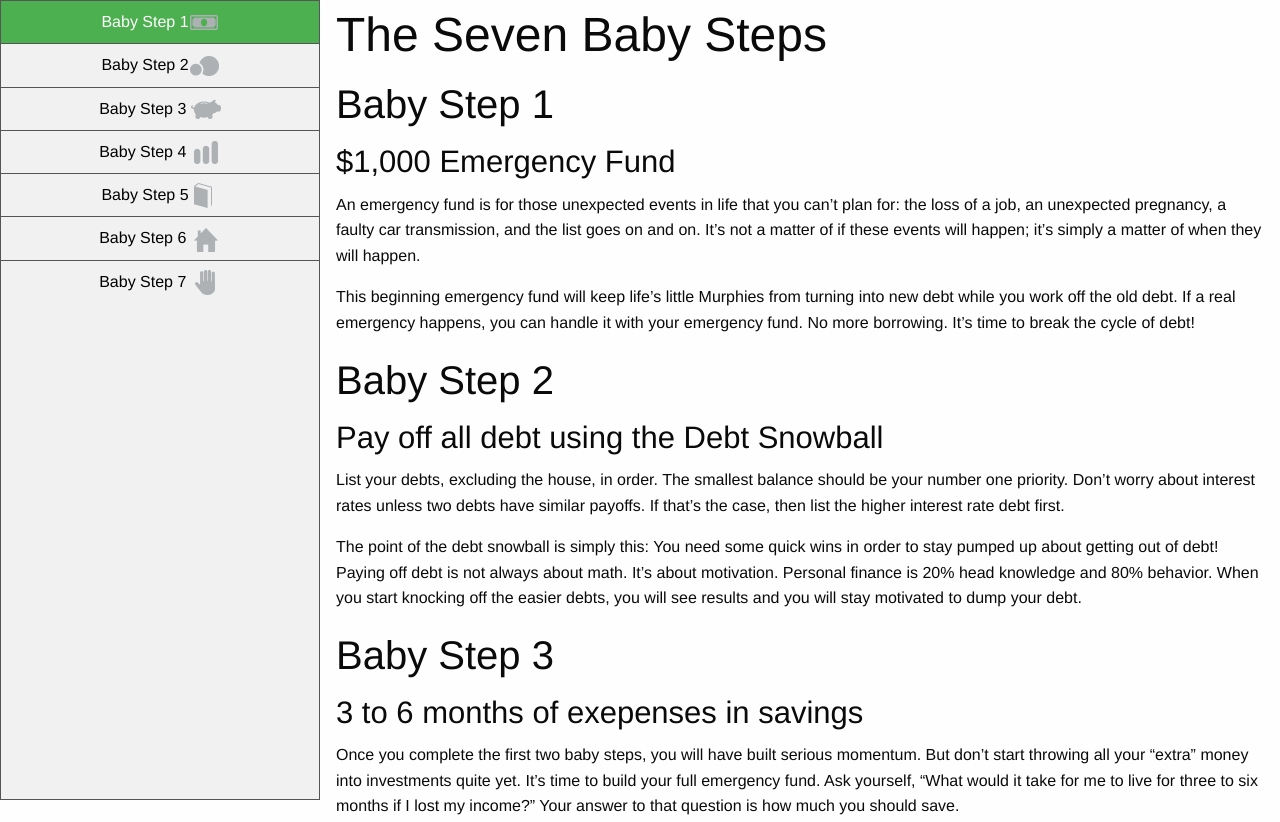
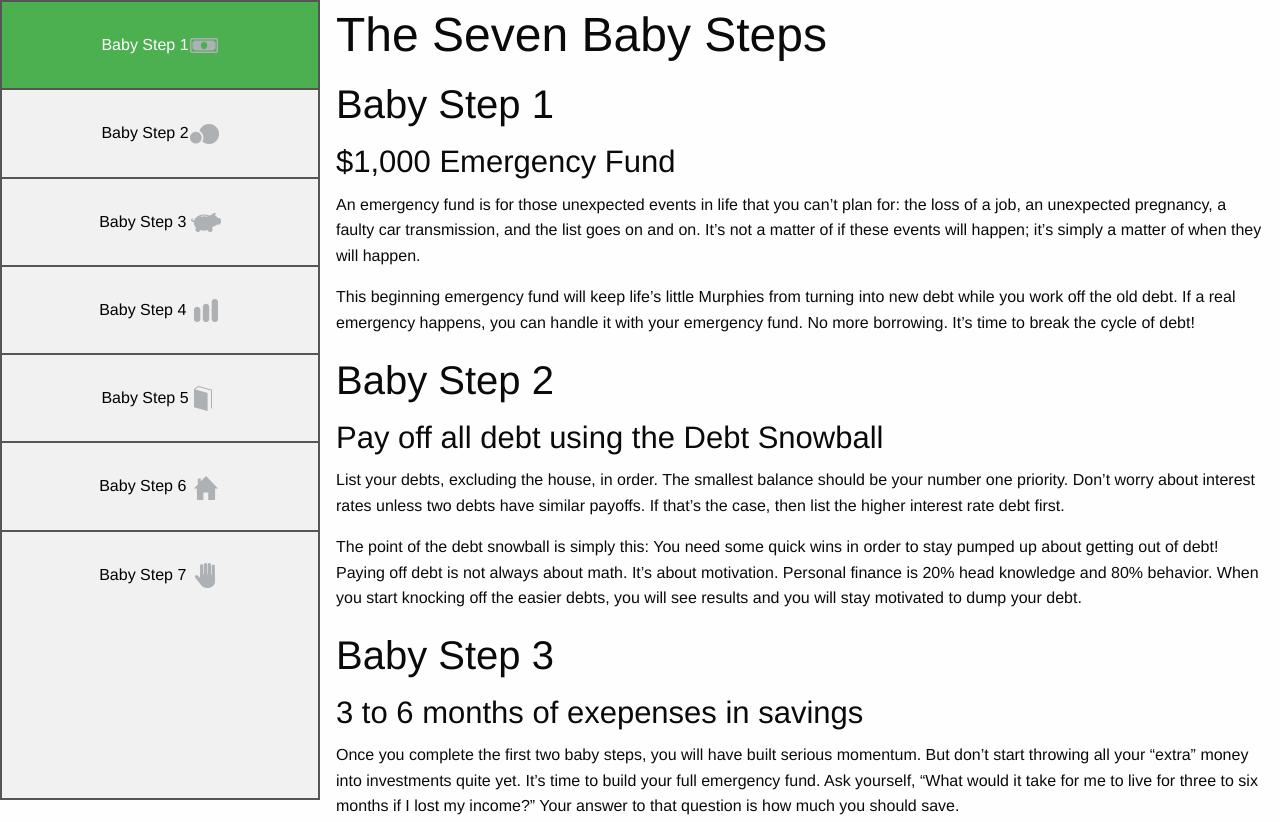
Before and after one commit to orchardsonbett/transition1, a plain HTML site: page index.html in a window 1280 px wide. Shown: the top 822 px of the page. Drawn offline with Linux system fonts and the light colour scheme.

Commit message:
css update

```diff
--- a/css/app.css
+++ b/css/app.css
@@ -14,7 +14,7 @@ ul {
 li a {
     display: block;
     color: #000;
-    padding: 8px 16px;
+    padding: 30px 26px;
     text-decoration: none;
 }
 
@@ -29,11 +29,11 @@ li a:hover {
     color: white;
 }
 ul {
-    border: 1px solid #555;
+    border: 2px solid #555;
 }
 li {
     text-align: center;
-    border-bottom: 1px solid #555;
+    border-bottom: 2px solid #555;
 }
 li:last-child {
     border-bottom: none;
```
